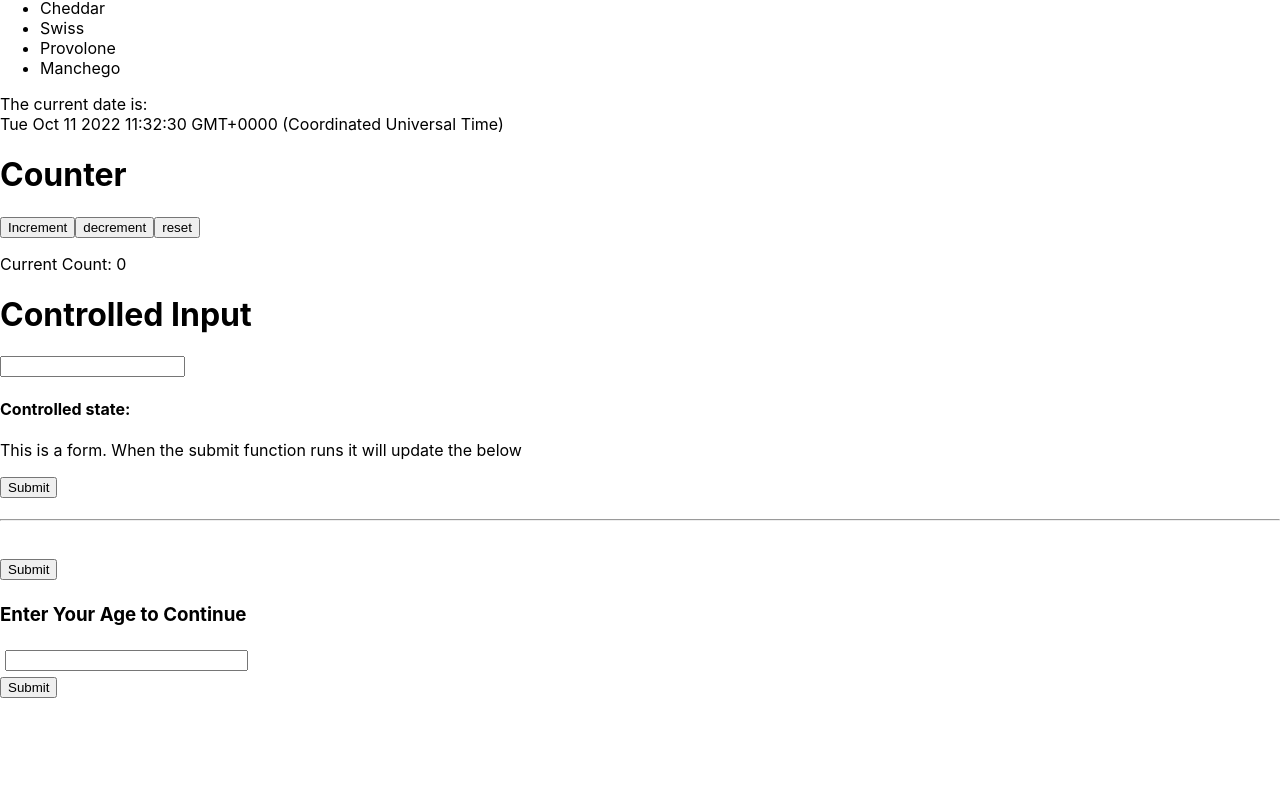
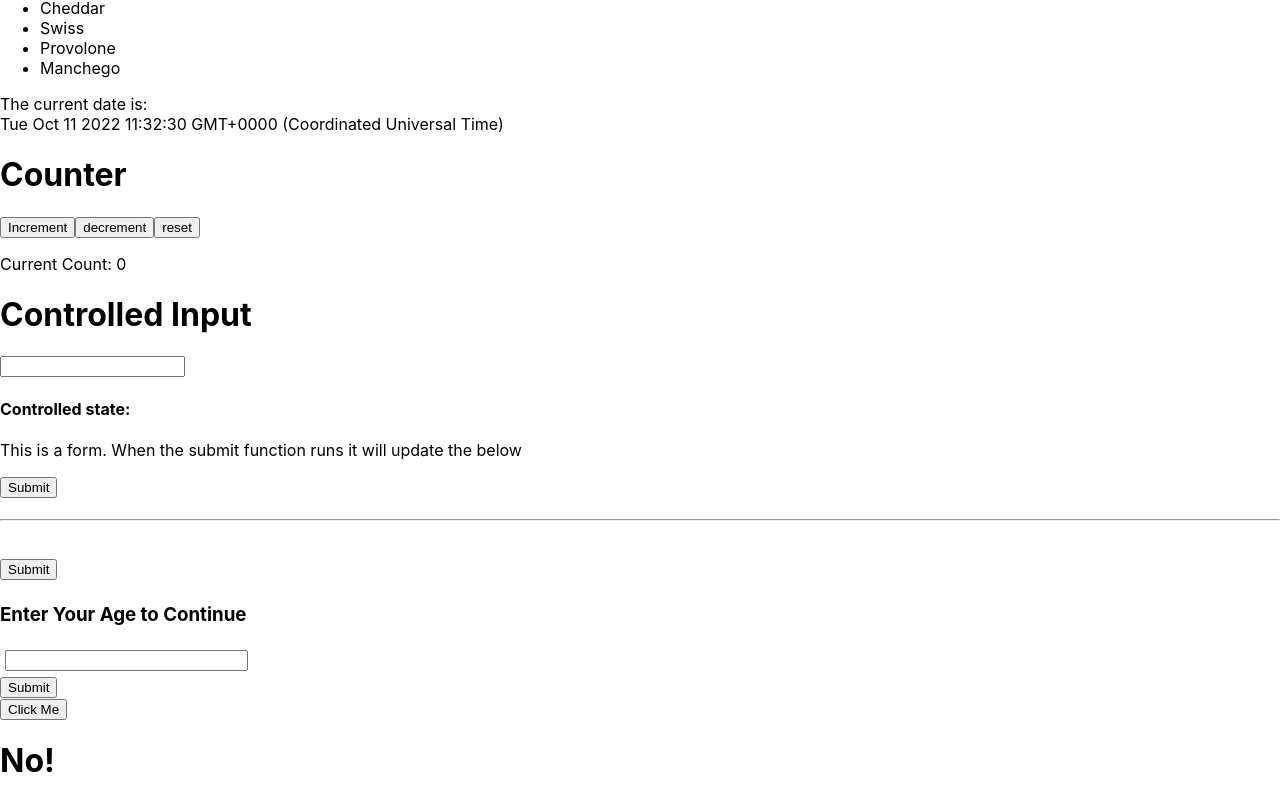
Before and after one commit to LukeWebster-Khan/React-Classes, a React (Create React App) app: page / in a window 1280 px wide. Shown: the part 182-984 px from the top of the page. Before the commit the page ends 880 px from the top, so only its background shows below. Built offline with nearby package versions, Linux system fonts and the light colour scheme.

Commit message:
render conditionally from props

```diff
--- a/src/App.js
+++ b/src/App.js
@@ -6,6 +6,7 @@ import Counter from "./components/Counter";
 import ControlledInput from "./components/ControlledInput";
 import AgeChecker from "./components/AgeChecker";
 import Conditional from "./components/Conditional";
+import Chance from "./components/Chance";
 function App() {
   return (
     <>
@@ -15,6 +16,7 @@ function App() {
       <ControlledInput />
       <AgeChecker />
       <Conditional />
+      <Chance />
     </>
   );
 }
--- /dev/null
+++ b/src/components/Chance.js
@@ -0,0 +1,27 @@
+import React from "react";
+
+class Chance extends React.Component {
+  constructor(props) {
+    super(props);
+    this.state = {
+      count: 0,
+    };
+    this.handleClick = this.handleClick.bind(this);
+  }
+  handleClick() {
+    this.setState((state) => ({
+      count: state.count + 1,
+    }));
+  }
+  render() {
+    const expression = Math.random() >= 0.5;
+    return (
+      <div>
+        <button onClick={this.handleClick}>Click Me</button>
+        {expression ? <h1>Yes!</h1> : <h1>No!</h1>}
+      </div>
+    );
+  }
+}
+
+export default Chance;
```
